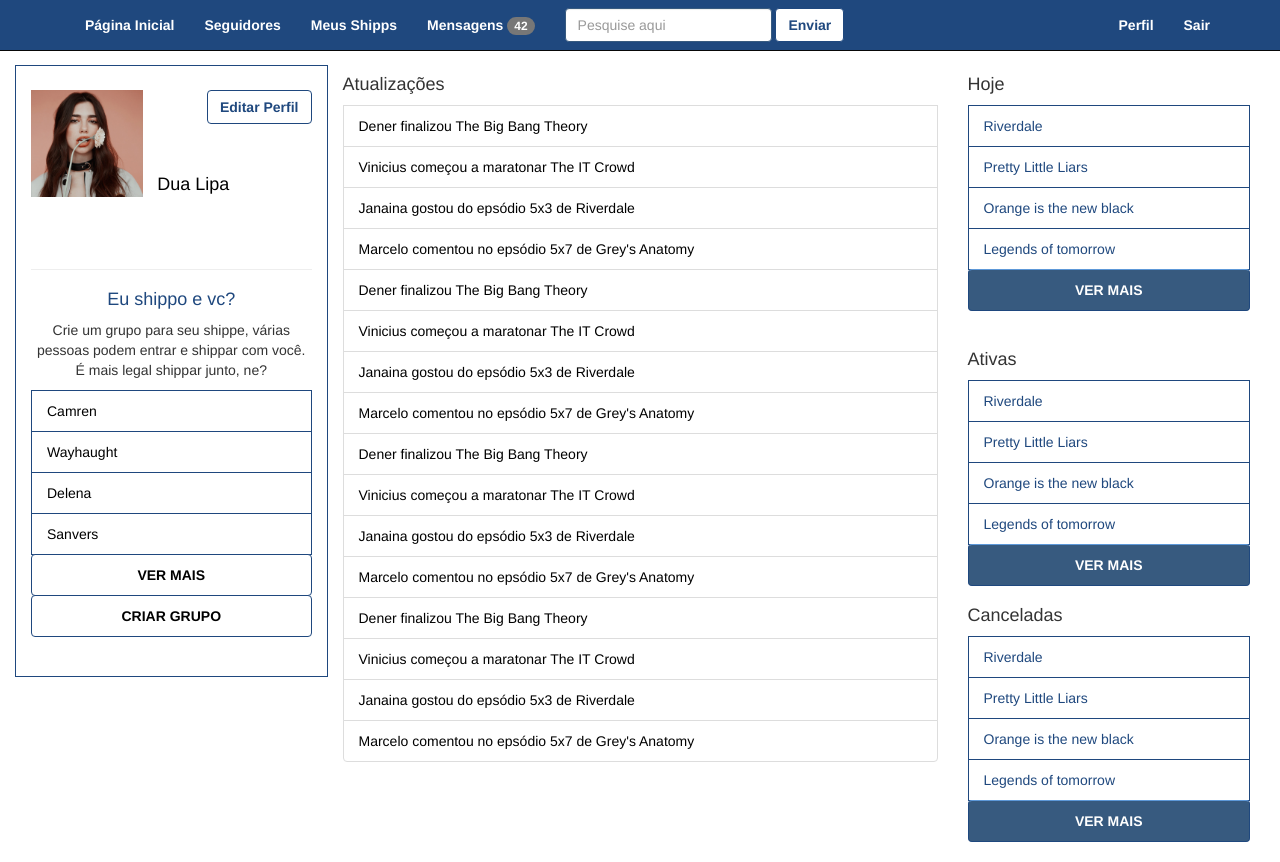
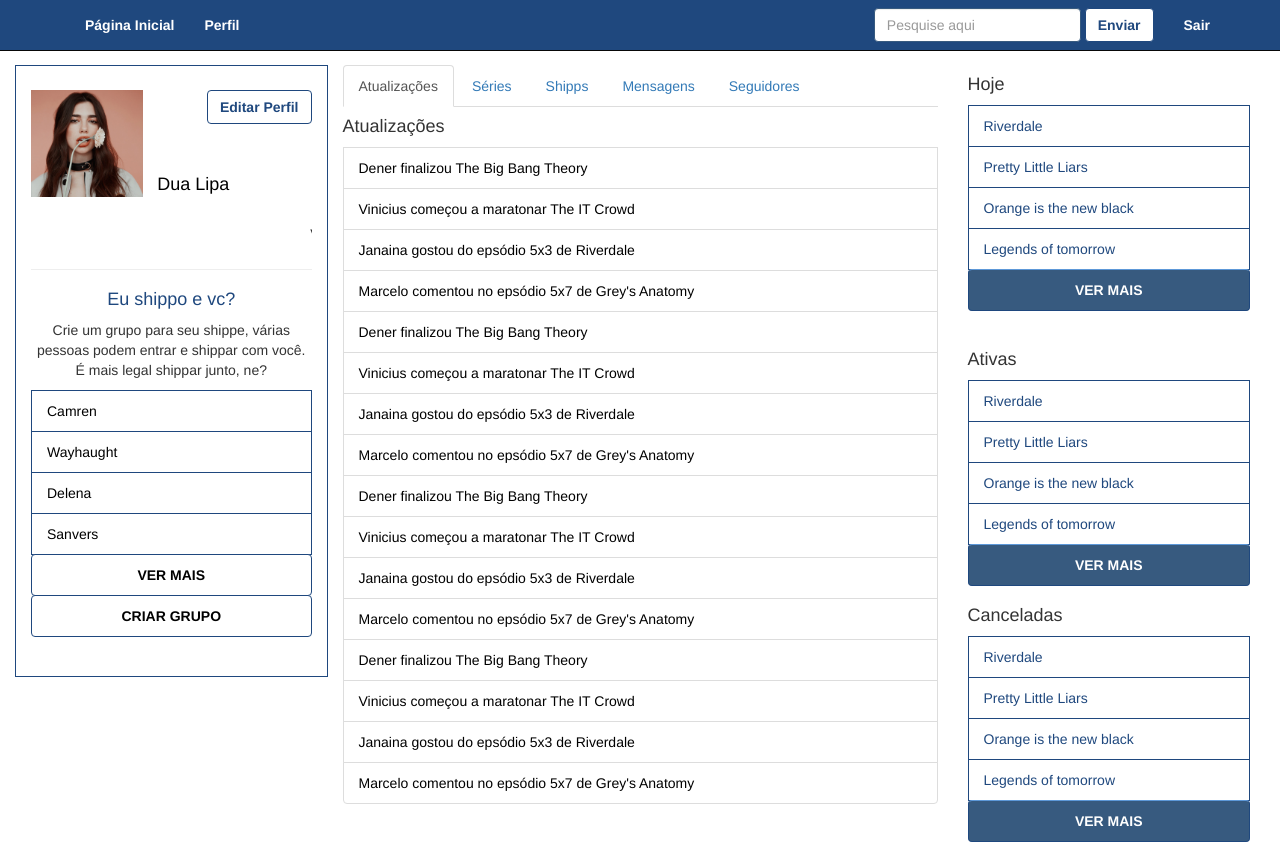
Before and after one commit to marciellioliveira/2watch, a PHP site: page /www/pagina_inicial.php in a window 1280 px wide. Run offline with PHP 8.4, Linux system fonts and the light colour scheme; the visitor is signed in with stand-in values (Sample User, id 1).

Commit message:
Tabs and Pills at index
I removed some things of the navbar and put them at the index to make it easier and prettier to the users

```diff
--- a/pagina_inicial.php
+++ b/pagina_inicial.php
@@ -52,11 +52,18 @@
 <br class="hidden-lg"><br class="hidden-lg">
 
   <div class="col-sm-6 hidden-xs" id="feed">
+    <ul class="nav nav-tabs">
+      <li class="active"><a data-toggle="tab" href="#atualizacoes">Atualizações</a></li>
+      <li><a data-toggle="tab" href="#series">Séries</a></li>
+      <li><a data-toggle="tab" href="#shipps">Shipps</a></li>
+      <li><a data-toggle="tab" href="#mensagens">Mensagens</a></li>
+      <li><a data-toggle="tab" href="#seguidores">Seguidores</a></li>
+    </ul>
 
+    <div class="tab-content">
+      <div id="atualizacoes" class="tab-pane fade in active">
        <div class="list-group">
-
           <h4>Atualizações</h4>
-
           <a href="#" class="list-group-item feed">Dener finalizou The Big Bang Theory</a>
           <a href="#" class="list-group-item feed">Vinicius começou a maratonar The IT Crowd</a>
           <a href="#" class="list-group-item feed">Janaina gostou do epsódio 5x3 de Riverdale</a>
@@ -73,9 +80,21 @@
           <a href="#" class="list-group-item feed">Vinicius começou a maratonar The IT Crowd</a>
           <a href="#" class="list-group-item feed">Janaina gostou do epsódio 5x3 de Riverdale</a>
           <a href="#" class="list-group-item feed">Marcelo comentou no epsódio 5x7 de Grey's Anatomy</a>
-
         </div>
-
+      </div>
+      <div id="series" class="tab-pane fade">
+        <h4>Séries</h4>
+      </div>
+      <div id="shipps" class="tab-pane fade">
+        <h4>Shipps</h4>
+      </div>
+      <div id="mensagens" class="tab-pane fade">
+        <h4>Mensagens</h4>
+      </div>
+      <div id="seguidores" class="tab-pane fade">
+        <h4>Seguidores</h4>
+      </div>
+    </div>
 
   </div>
 
--- a/topo.php
+++ b/topo.php
@@ -37,19 +37,16 @@
     <div class="navbar-collapse collapse">
     <ul class="nav navbar-nav ">
        <li><a href="pagina_inicial.php">Página Inicial</a></li>
-      <li><a href="seguidores.php">Seguidores</a></li>
-      <li><a href="#">Meus Shipps</a></li>
-      <li><a href="#">Mensagens <span class="badge">42</span></a></li>
+       <li><a href="perfil.php">Perfil</a></li>
     </ul>
+
+    <ul class="nav navbar-nav navbar-right">
       <form class="navbar-form navbar-left" action="/action_page.php">
         <div class="form-group">
           <input type="text" class="form-control" placeholder="Pesquise aqui">
         </div>
         <button type="submit" class="btn btn-default">Enviar</button>
       </form>
-    <ul class="nav navbar-nav navbar-right">
-
-           <li><a href="perfil.php">Perfil</a></li>
         <li><a href="entrar.php">Sair</a></li>
     </ul>
       </div>
```
Lines whose indentation alone changed are shown as unchanged.
